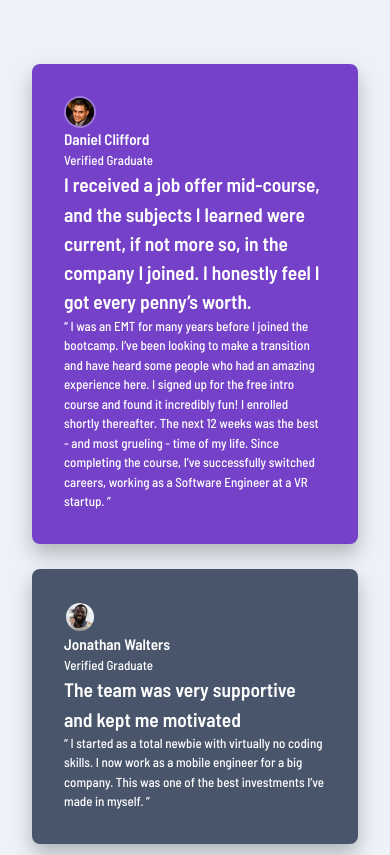
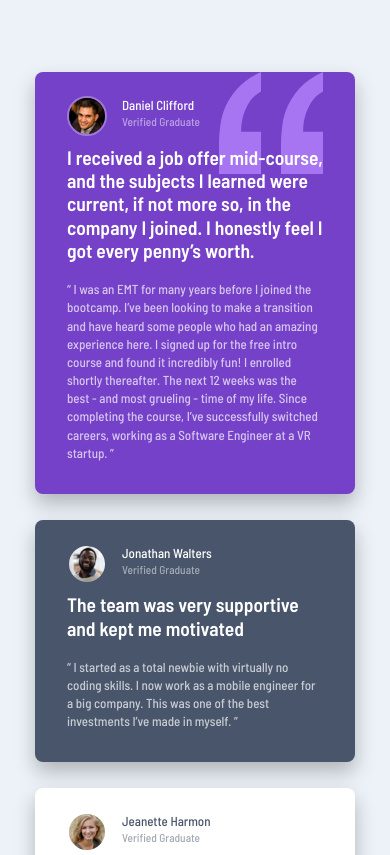
Before and after one commit to MariusHor/Testimonials-grid-section, a plain HTML site: page index.html in a window 390 px wide. Shown: the top 855 px of the page. Drawn offline with Linux system fonts and the light colour scheme.

Commit message:
finished the mobile layout of the project

```diff
--- a/css/style.css
+++ b/css/style.css
@@ -64,7 +64,7 @@ html:focus-within {
 body {
   min-height: 100vh;
   text-rendering: optimizeSpeed;
-  line-height: 1.5;
+  line-height: 1.4;
 }
 
 /* A elements that don't have a class get default styles */
@@ -117,7 +117,7 @@ body {
     display: flex;
     flex-direction: column;
     align-items: center;
-    padding: 4rem 2rem;
+    padding: 4.5rem 1.5rem;
 }
 
 .footer {
@@ -185,13 +185,23 @@ body {
 }
 
 .card {
-    padding: 2rem;
+    max-width: 20rem;
+    padding: 1.5rem 2rem 2rem;
     border-radius: var(--border-radius);
     box-shadow: 0px 10px 20px rgb(0, 0, 0, 25%);
 }
 
+.card__author {
+  display: grid;
+  grid-template-columns: 1fr 4fr;
+  gap: 0.3rem;
+  margin-bottom: 0.6rem;
+}
+
 .card--violet {
-    background: var(--clr-mod-violet);
+    background: url(../images/bg-pattern-quotation.svg), var(--clr-mod-violet);
+    background-repeat: no-repeat;
+    background-position-x: 85%;
     color: var(--clr-white);
 }
 
@@ -212,7 +222,7 @@ body {
 }
 
 .card__user-img {
-    width: 2rem;
+    width: 2.5rem;
     height: auto;
     border-radius: 50%;
     border: solid 2px transparent;
@@ -225,3 +235,24 @@ body {
 .user-img--patrick {
     border: solid 2px var(--clr-mod-violet);
 }
+
+.card__user-name {
+  font-size: 0.8125rem;
+  font-weight: var(--fw-500);
+}
+
+.card__user-status {
+  opacity: 50%;
+  font-size: 0.7125rem;
+  font-weight: var(--fw-500);
+}
+
+.card__testimonial {
+  opacity: 70%;
+  margin-right: 0.2rem;
+}
+
+.card__heading {
+  margin-bottom: 1.1rem;
+  line-height: 1.2;
+}
```
